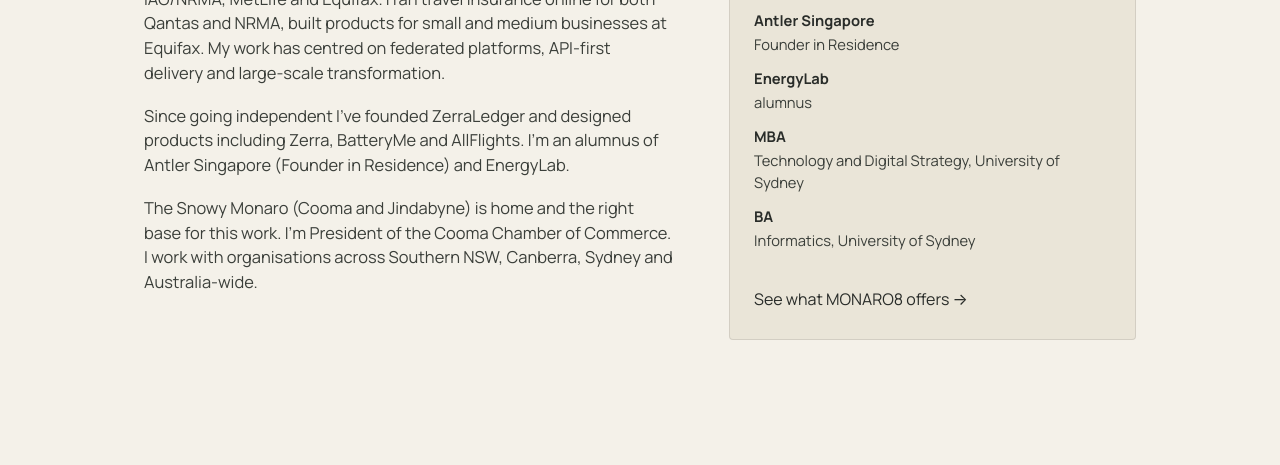
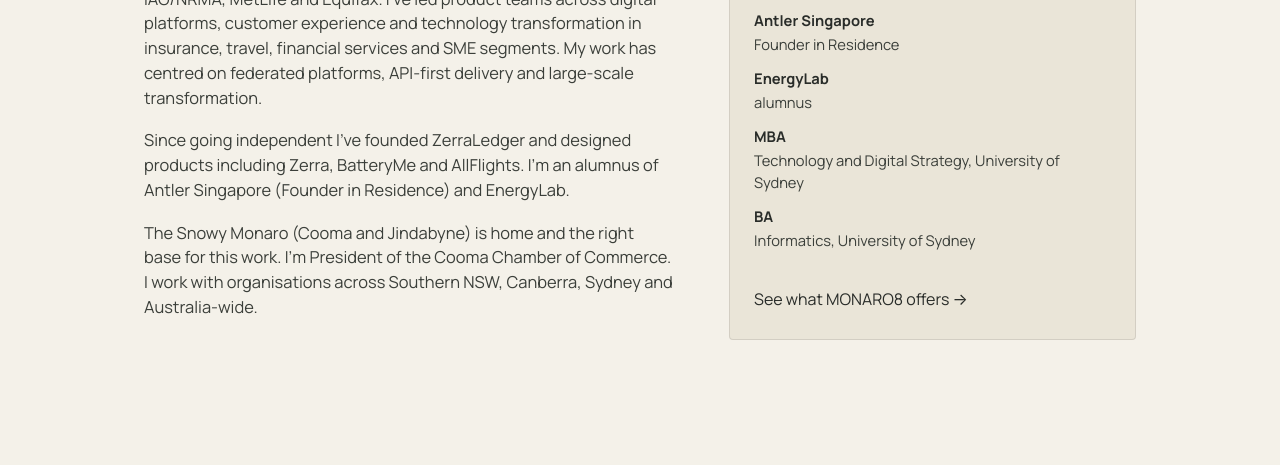
Before and after one commit to mindbuilt/monaro8, a plain HTML site: page about/index.html in a window 1280 px wide. Shown: the part 635-1100 px from the top of the page. Drawn offline with Linux system fonts and the light colour scheme.

Commit message:
Expand work experience description for better scope
Reframe from specific products (travel insurance) to broader platform and product leadership work across segments. Align with olivermoran.com.au narrative.

```diff
--- a/about/index.html
+++ b/about/index.html
@@ -123,7 +123,7 @@
     <div class="wrap bio-grid">
       <div class="bio-copy">
         <h2>Oliver Moran, Principal</h2>
-        <p>I've spent 15 years building digital products and platforms for Qantas, IAG/NRMA, MetLife and Equifax. I ran travel insurance online for both Qantas and NRMA, built products for small and medium businesses at Equifax. My work has centred on federated platforms, API-first delivery and large-scale transformation.</p>
+        <p>I've spent 15 years building digital products and platforms for Qantas, IAG/NRMA, MetLife and Equifax. I've led product teams across digital platforms, customer experience and technology transformation in insurance, travel, financial services and SME segments. My work has centred on federated platforms, API-first delivery and large-scale transformation.</p>
         <p>Since going independent I've founded ZerraLedger and designed products including Zerra, BatteryMe and AllFlights. I'm an alumnus of Antler Singapore (Founder in Residence) and EnergyLab.</p>
         <p>The Snowy Monaro (Cooma and Jindabyne) is home and the right base for this work. I'm President of the Cooma Chamber of Commerce. I work with organisations across Southern NSW, Canberra, Sydney and Australia-wide.</p>
       </div>
```
